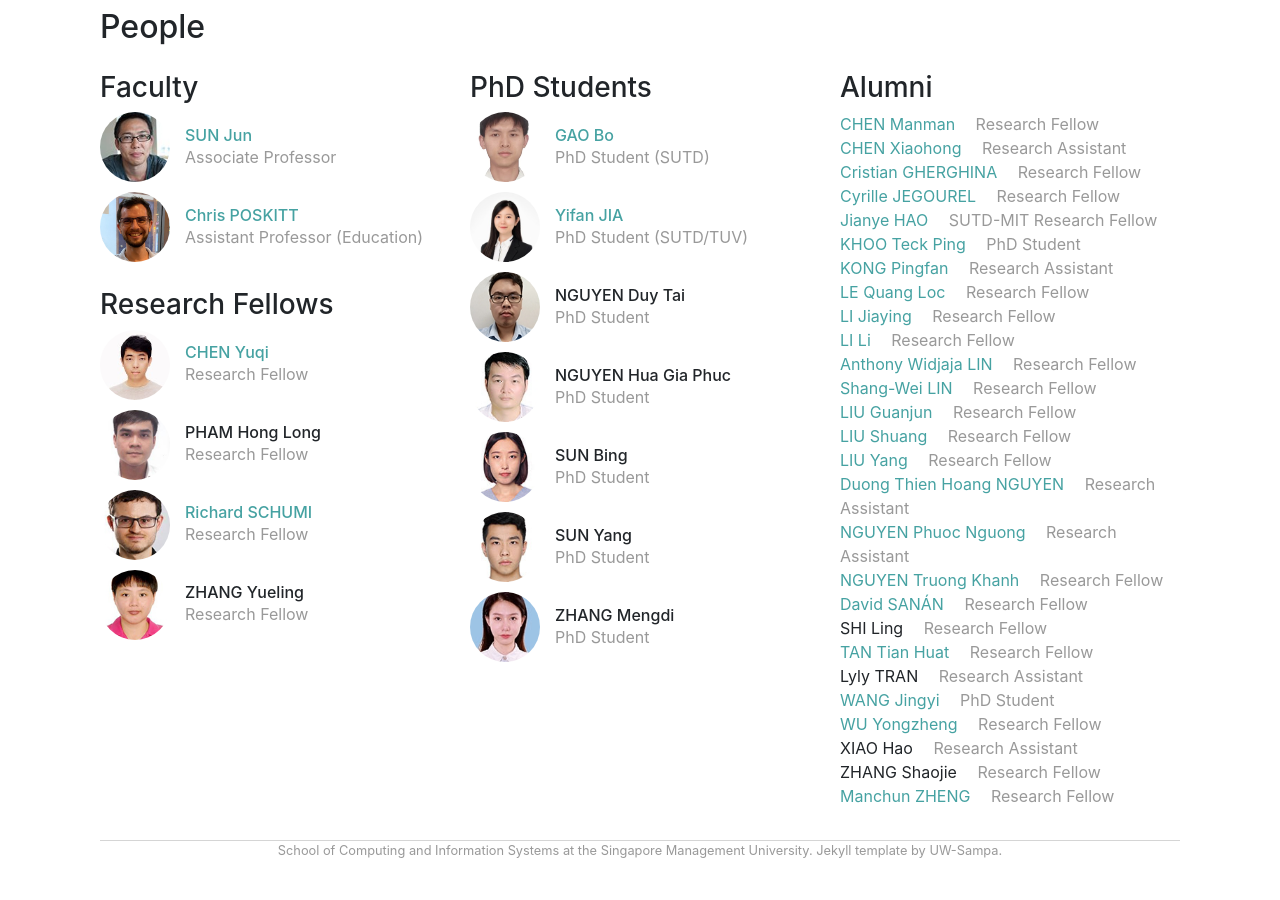
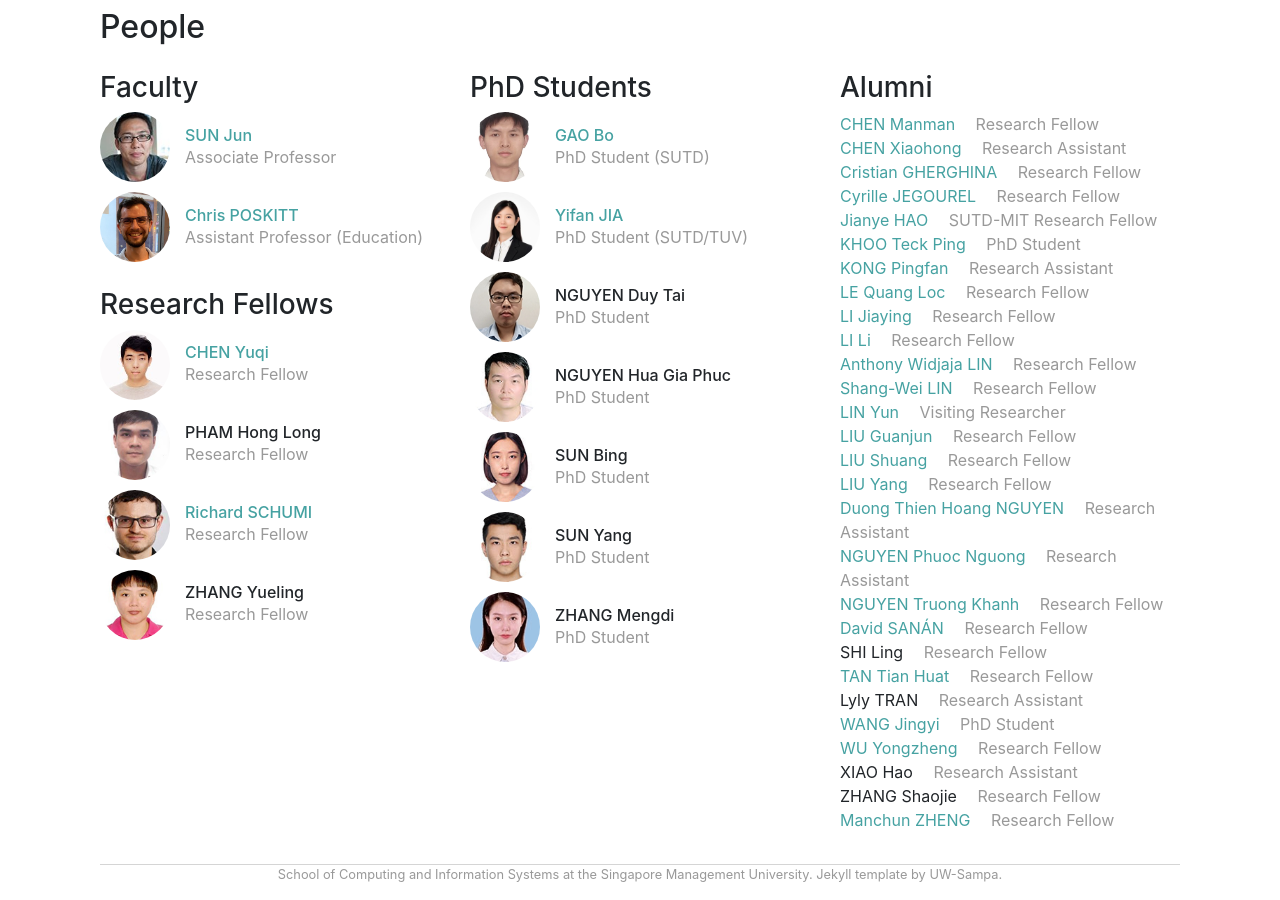
Before and after one commit to smallzjuer/sav-smu.github.io, a Jekyll site: the page built from index.html, in a window 1280 px wide and 900 px high, scrolled down 1182 px. Built offline with Jekyll 4.4.1, drawn with Linux system fonts in a browser that asks for light colours; nearby versions of some CDN libraries; before the commit the page ends 2058 px from its top, so only the background shows below that.

Commit message:
adding lin yun

```diff
--- a/_data/people.yml
+++ b/_data/people.yml
@@ -166,6 +166,12 @@ alum-swl:
     bio: "Research Fellow"
     webpage: "https://personal.ntu.edu.sg/shang-wei.lin/"
 
+alum-linyun:
+    display_name: "LIN Yun"
+    role: alum
+    bio: "Visiting Researcher"
+    webpage: "http://linyun.info/"
+
 alum-lg:
     display_name: "LIU Guanjun"
     role: alum
```
